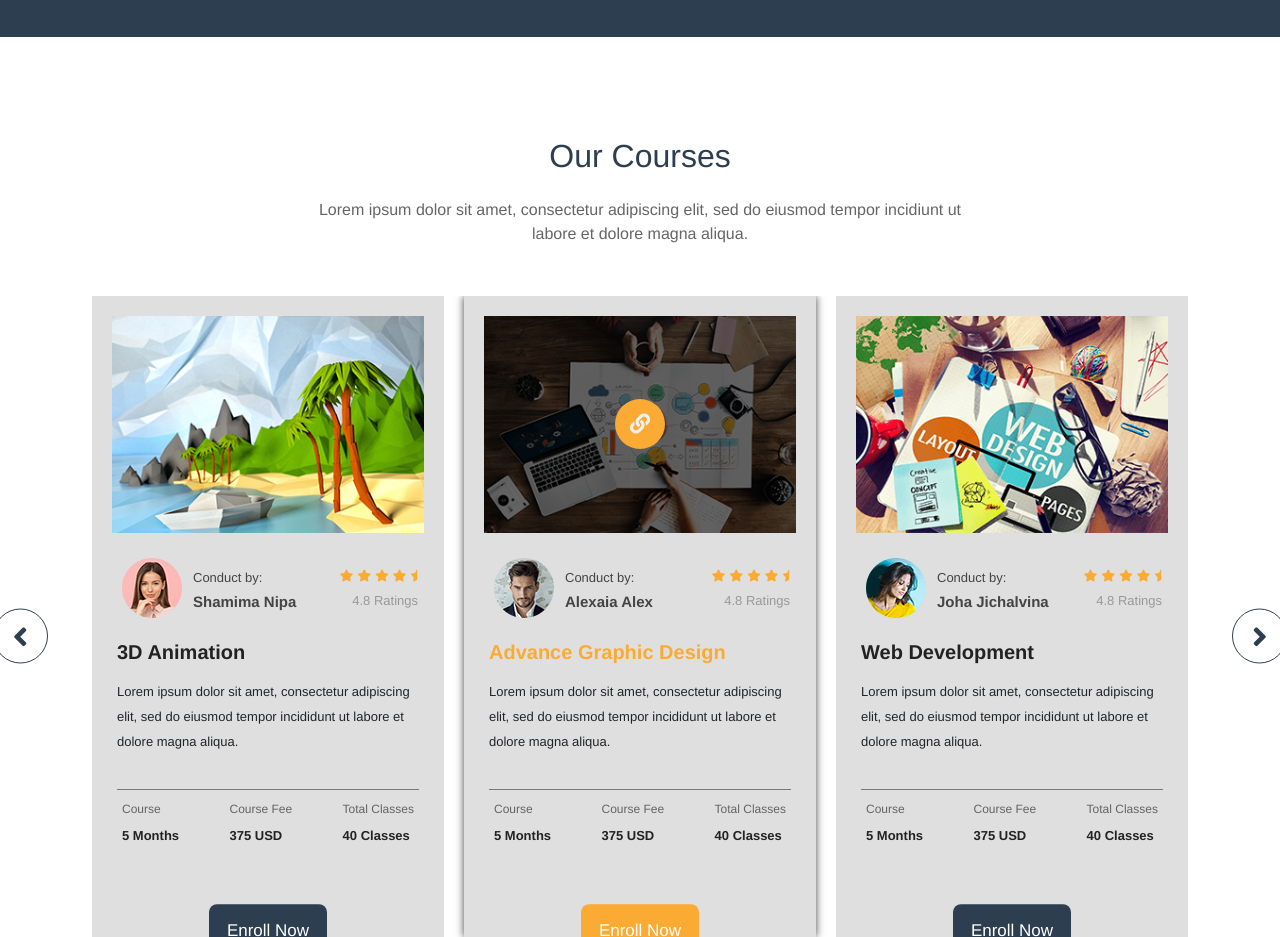
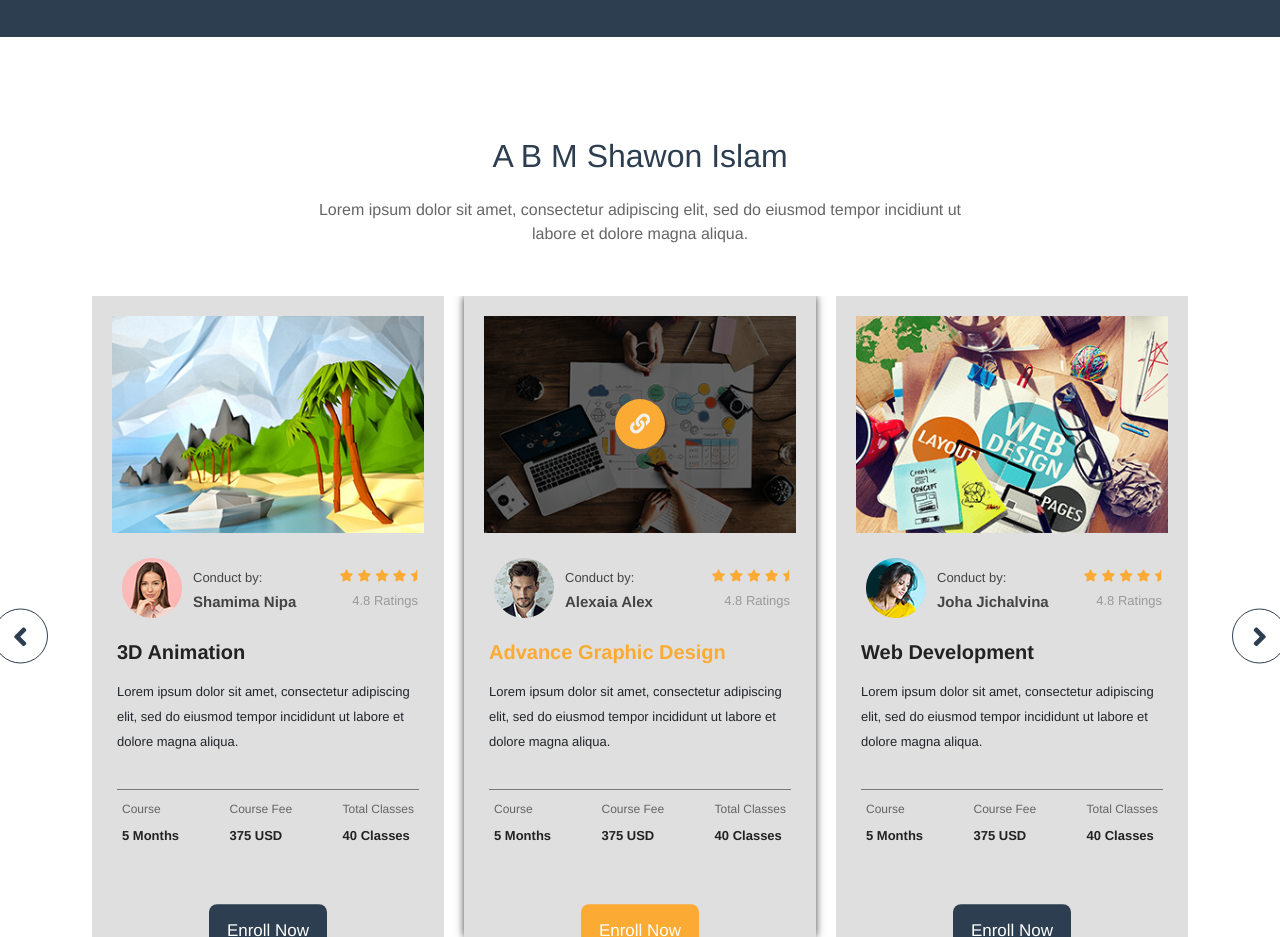
Before and after one commit to alamin139/gyann, a plain HTML site: page index.html in a window 1280 px wide. Shown: the part 1841-2778 px from the top of the page. Drawn offline with nearby package versions, Linux system fonts and the light colour scheme.

Commit message:
name change

```diff
--- a/index.html
+++ b/index.html
@@ -246,7 +246,7 @@
   ==================================== -->
   <section id="course-part">
     <div class="title">
-      <h1>Our Courses</h1>
+      <h1>A B M Shawon Islam</h1>
       <p>Lorem ipsum dolor sit amet, consectetur adipiscing elit, sed do eiusmod tempor incidiunt ut labore et dolore magna aliqua.</p>
     </div>
     <div class="container">
```
